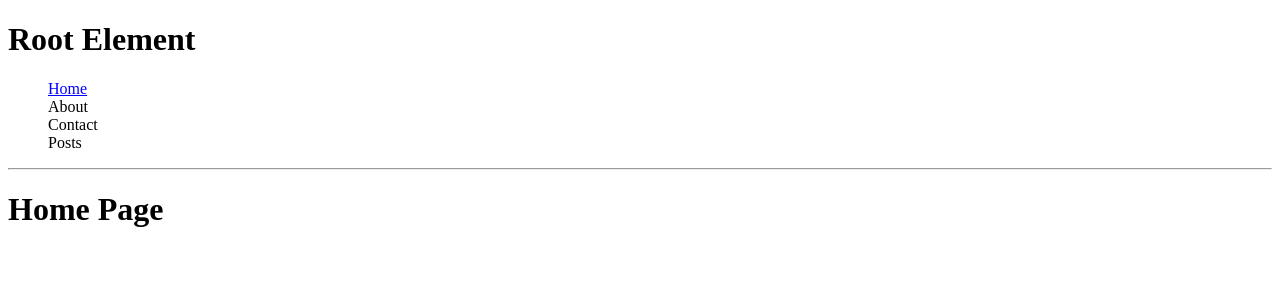
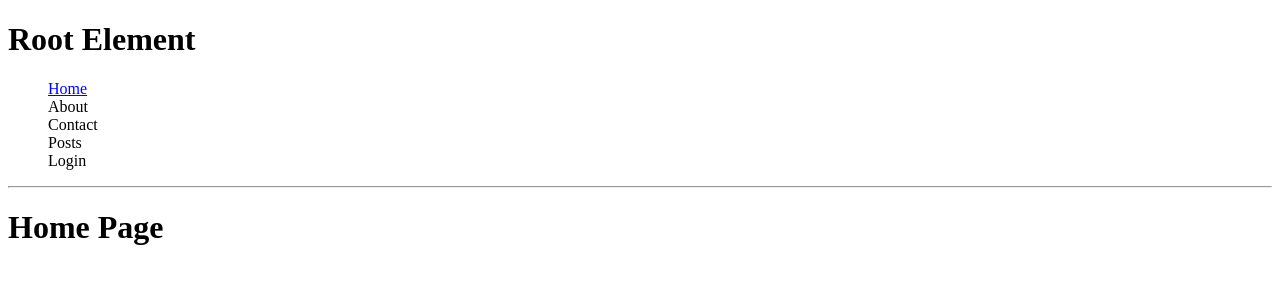
Before and after one commit to NemishteAnushka/react_router_dom, a React (Vite) app in the folder react-router-dom/: page / in a window 1280 px wide. Shown: the top 300 px of the page. Built offline with nearby package versions, Linux system fonts and the light colour scheme.

Commit message:
understood useLocation hook

```diff
--- a/react-router-dom/src/App.jsx
+++ b/react-router-dom/src/App.jsx
@@ -10,6 +10,7 @@ import { Home, About, Contact, Posts, Error, GetSinglePost } from "./pages";
 import RootElement from "./layout/RootElement";
 import RequiredLoginAuth from "./components/RequiredLoginAuth";
 import Login from "./pages/Login";
+import AuthContextProvider from "./components/AuthContextProvider";
 
 //step 2 : create routes
 
@@ -46,9 +47,9 @@ const router = createBrowserRouter(
 
 function App() {
   return (
-    <div>
+    <AuthContextProvider>
       <RouterProvider router={router} />
-    </div>
+    </AuthContextProvider>
   );
 }
 
--- /dev/null
+++ b/react-router-dom/src/components/AuthContextProvider.jsx
@@ -0,0 +1,18 @@
+import React, { createContext, useContext, useState } from "react";
+const AuthContext = createContext();
+function AuthContextProvider({ children }) {
+  const [isLoggedIn, setIsLoggedIn] = useState(false);
+  const logged = () => {
+    return setIsLoggedIn(true);
+  };
+  return (
+    <AuthContext.Provider value={{ isLoggedIn, setIsLoggedIn, logged }}>
+      {children}
+    </AuthContext.Provider>
+  );
+}
+
+export function useAuth() {
+  return useContext(AuthContext);
+}
+export default AuthContextProvider;
--- a/react-router-dom/src/components/RequiredLoginAuth.jsx
+++ b/react-router-dom/src/components/RequiredLoginAuth.jsx
@@ -1,12 +1,23 @@
 import React from "react";
-import { Navigate } from "react-router-dom";
+import { Navigate, useLocation } from "react-router-dom";
+import { useAuth } from "./AuthContextProvider";
 
 function RequiredLoginAuth({ children }) {
-  const loginUser = false;
-  if (loginUser) {
+  // useLocation Hook:
+  // This hook returns the location object used by the react-router. This object represents the current URL and is immutable. Whenever the URL changes, the useLocation() hook returns a newly updated location object.
+  const location = useLocation();
+  console.log(location);
+  const { isLoggedIn, setIsLoggedIn } = useAuth();
+  if (isLoggedIn) {
     return children;
   }
-  return <Navigate to={"/login"} />;
+  return (
+    <Navigate
+      to={"/login"}
+      replace
+      state={{ previousPath: location.pathname }}
+    />
+  );
 }
 
 export default RequiredLoginAuth;
--- a/react-router-dom/src/layout/RootElement.jsx
+++ b/react-router-dom/src/layout/RootElement.jsx
@@ -1,7 +1,9 @@
 import React from "react";
 import { Link, NavLink, Outlet } from "react-router-dom";
+import { useAuth } from "../components/AuthContextProvider";
 
 function RootElement() {
+  const { isLoggedIn, setIsLoggedIn } = useAuth();
   return (
     <div>
       <h1>Root Element</h1>
@@ -56,8 +58,28 @@ function RootElement() {
           >
             <li>Posts</li>
           </NavLink>
+          {!isLoggedIn && (
+            <NavLink
+              to={"/login"}
+              className={(obj) => {
+                return obj.isActive ? "activeNav" : null;
+              }}
+            >
+              <li>Login</li>
+            </NavLink>
+          )}
         </ul>
       </nav>
+      {isLoggedIn && (
+        <button
+          onClick={() => {
+            setIsLoggedIn(false);
+          }}
+        >
+          Logout
+        </button>
+      )}
+
       <hr />
       <main>
         <Outlet />
--- a/react-router-dom/src/pages/Login.jsx
+++ b/react-router-dom/src/pages/Login.jsx
@@ -1,9 +1,26 @@
 import React from "react";
+import { useAuth } from "../components/AuthContextProvider";
+import { useNavigate, useLocation } from "react-router-dom";
 
 function Login() {
+  const { isLoggedIn, setIsLoggedIn } = useAuth();
+  const navigate = useNavigate();
+  const location = useLocation();
+  const previousPath = location.state?.previousPath || "/";
+  console.log("login page", location);
+  if (isLoggedIn) {
+    return navigate(previousPath, { replace: true });
+  }
   return (
     <div>
       <h1>Login</h1>
+      <button
+        onClick={() => {
+          setIsLoggedIn(true);
+        }}
+      >
+        Login
+      </button>
     </div>
   );
 }
```
